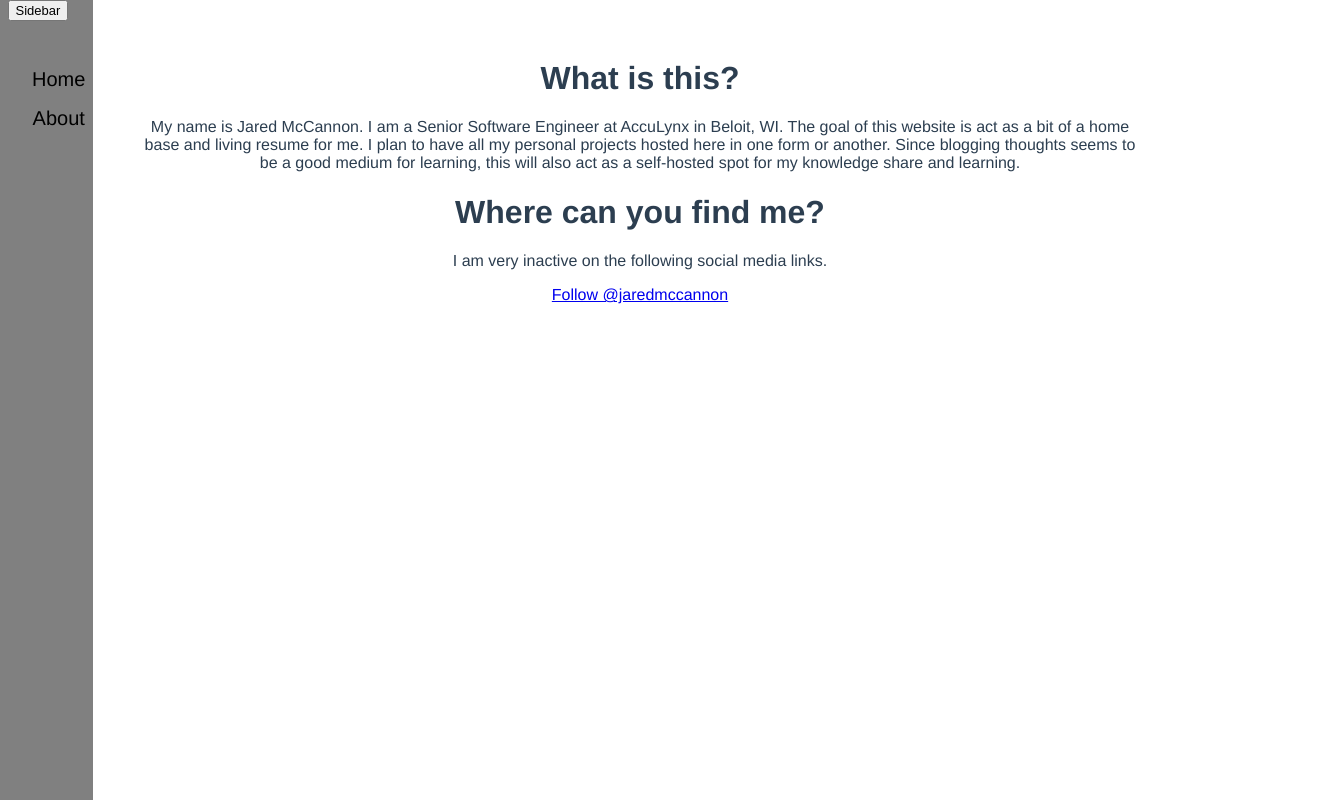
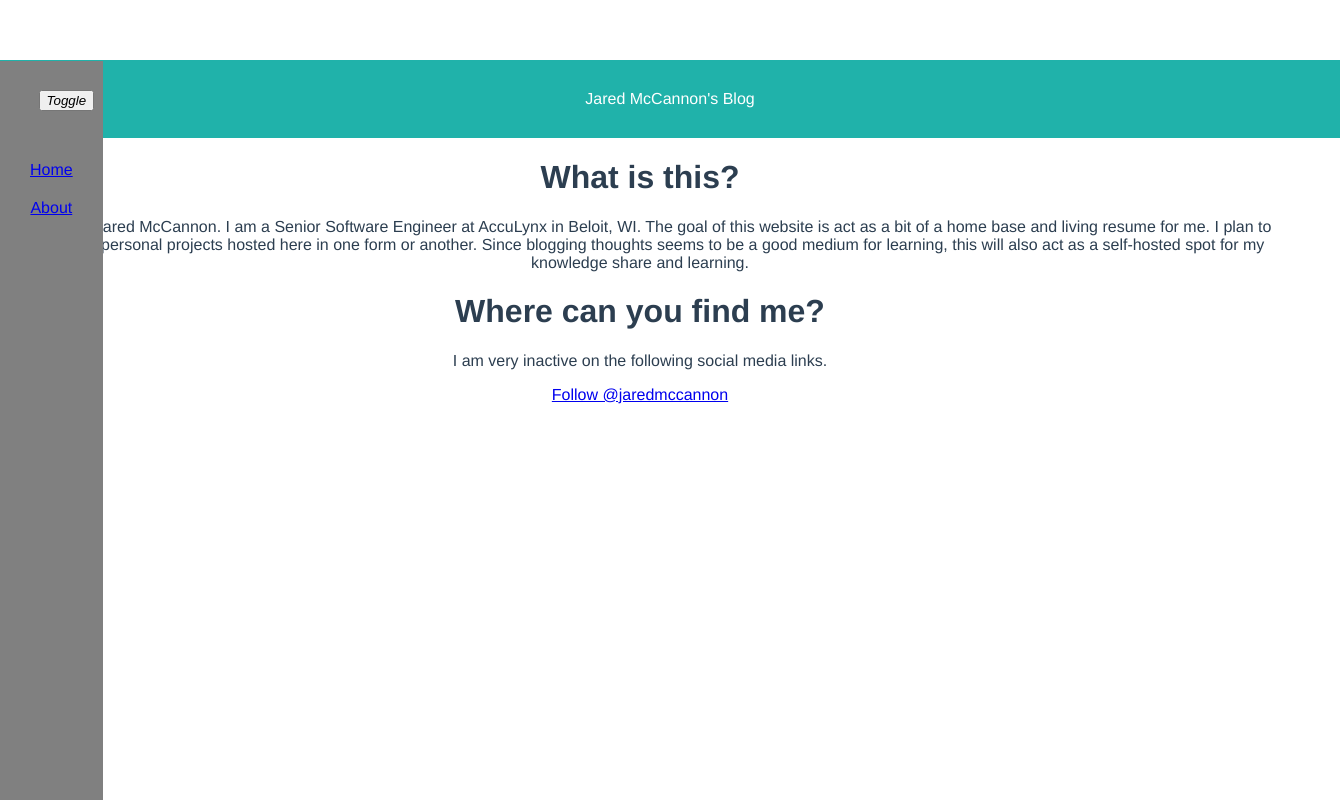
Before and after one commit to jrmccannon/home, a Vue app: page /about in a window 1280 px wide. Shown: the top 800 px of the page, 1340 px wide, since content can reach past the window. Built offline with nearby package versions, Linux system fonts and the light colour scheme.

Commit message:
Figured out some sidebar css

```diff
--- a/src/App.vue
+++ b/src/App.vue
@@ -1,17 +1,17 @@
 <template>
   <div>
-    <Sidenav></Sidenav>
+    <Header></Header>
     <router-view></router-view>
   </div>
 </template>
 
 <script>
-import Sidenav from './components/Sidenav.vue';
+import Header from './components/Header.vue';
 
 export default {
   name: 'App',
   components: {
-    Sidenav
+    Header
   }
 }
 </script>
@@ -25,8 +25,7 @@ export default {
   }
 
   body {
-    width: 1000px;
-    margin: 0 auto;
+    margin: 0 0;
     overflow: auto;
   }
 </style>
--- /dev/null
+++ b/src/components/Header.vue
@@ -0,0 +1,29 @@
+<template>
+  <div id="header">
+    <Sidenav></Sidenav>
+    Jared McCannon's Blog
+  </div>
+</template>
+
+<script lang="ts">
+import {defineComponent} from 'vue';
+import Sidenav from './Sidenav.vue';
+
+export default defineComponent({
+  components: {
+    Sidenav
+  },
+  name: 'Header'
+});
+</script>
+
+<style>
+#header {
+  padding: 30px;
+  text-align: center;
+  color: white;
+  background-color: lightseagreen;
+  font-size: medium;
+  width: 100%;
+}
+</style>
--- a/src/components/Sidenav.vue
+++ b/src/components/Sidenav.vue
@@ -1,8 +1,12 @@
 <template>
   <div id="sidenav">
-    <button class="toggle">Sidebar</button>
-    <router-link to="/">Home</router-link>
-    <router-link to="/about">About</router-link>
+    <button @click.prevent="toggle">
+      <i>Toggle</i>
+    </button>
+    <div id="links">
+      <router-link to="/">Home</router-link>
+      <router-link to="/about">About</router-link>
+    </div>
   </div>
 </template>
 
@@ -11,40 +15,40 @@ import {defineComponent} from 'vue';
 
 defineComponent({
   name: 'Sidenav',
-
+  data() {
+    return {
+      showMenu: true
+    };
+  },
+  methods: {
+    toggle($event) {
+      console.log('test')
+    }
+  }
 })
 </script>
 
 <style>
   #sidenav {
-    height: 100%;
-    position: fixed;
-    z-index: 1;
-    top: 0;
-    left: 0;
+    position: absolute;
+    display: block;
+  }
+
+  #toggle {
+    padding: 0px 10px;
+  }
+
+  #links {
+    height: 100vh;
     background-color: grey;
     overflow-x: hidden;
-    padding-top: 60px;
-    transition: 0.5s;
+    z-index: 1;
+    margin: -50px 0px -300px -30px;
+    padding: 90px 20px 0px;
   }
 
-  #sidenav a {
+  #links a {
     display: block;
-    text-decoration: none;
-    font-size: 20px;
-    color: black;
-    padding: 8px 8px 8px 32px;
+    padding: 10px;
   }
-
-  #sidenav a:hover {
-    color: lightseagreen;
-  }
-
-  #sidenav .toggle {
-    position: absolute;
-    top: 0;
-    right: 25px;
-    font-size: small;
-  }
-
 </style>
```
Also changed, not shown: src/components/HelloWorld.vue (deleted, +0 -19 lines).
